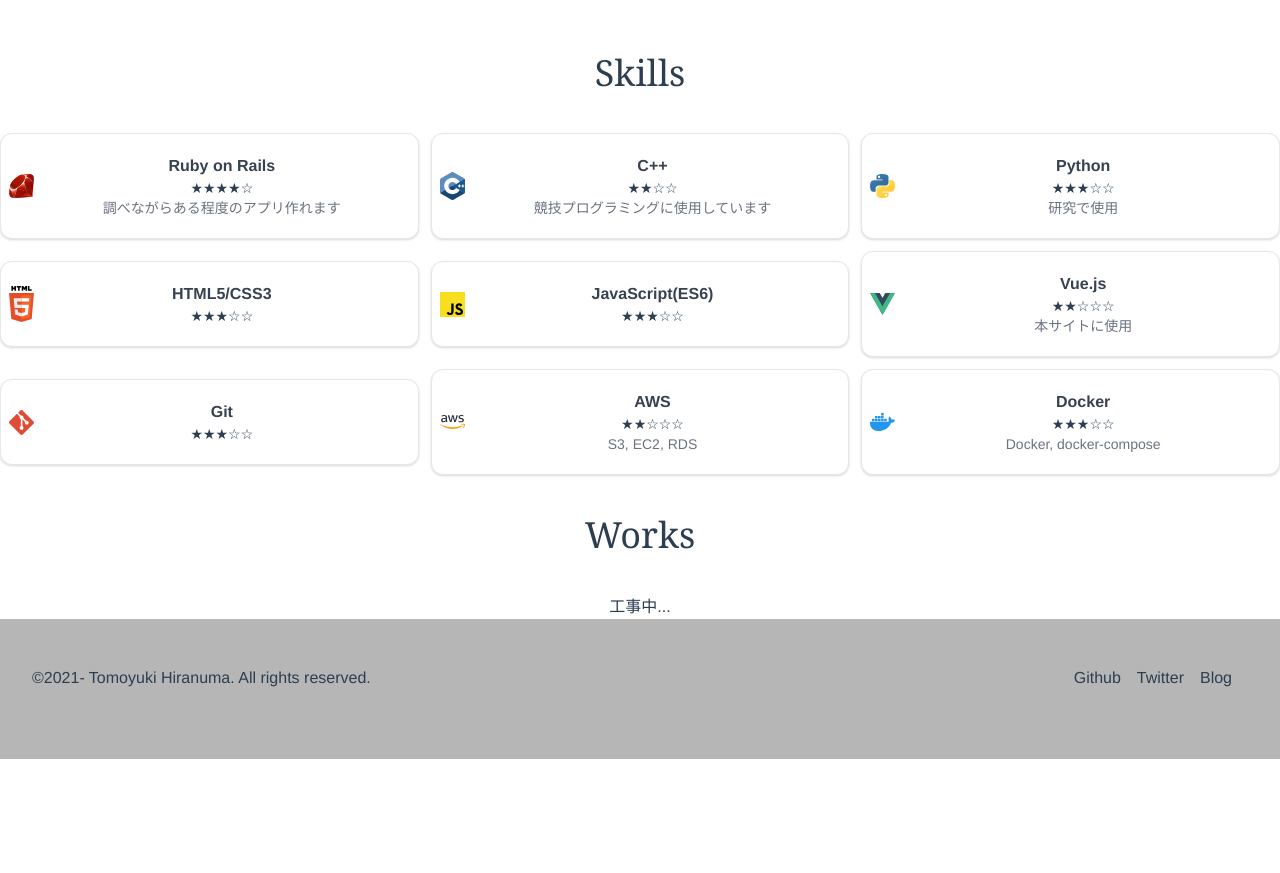
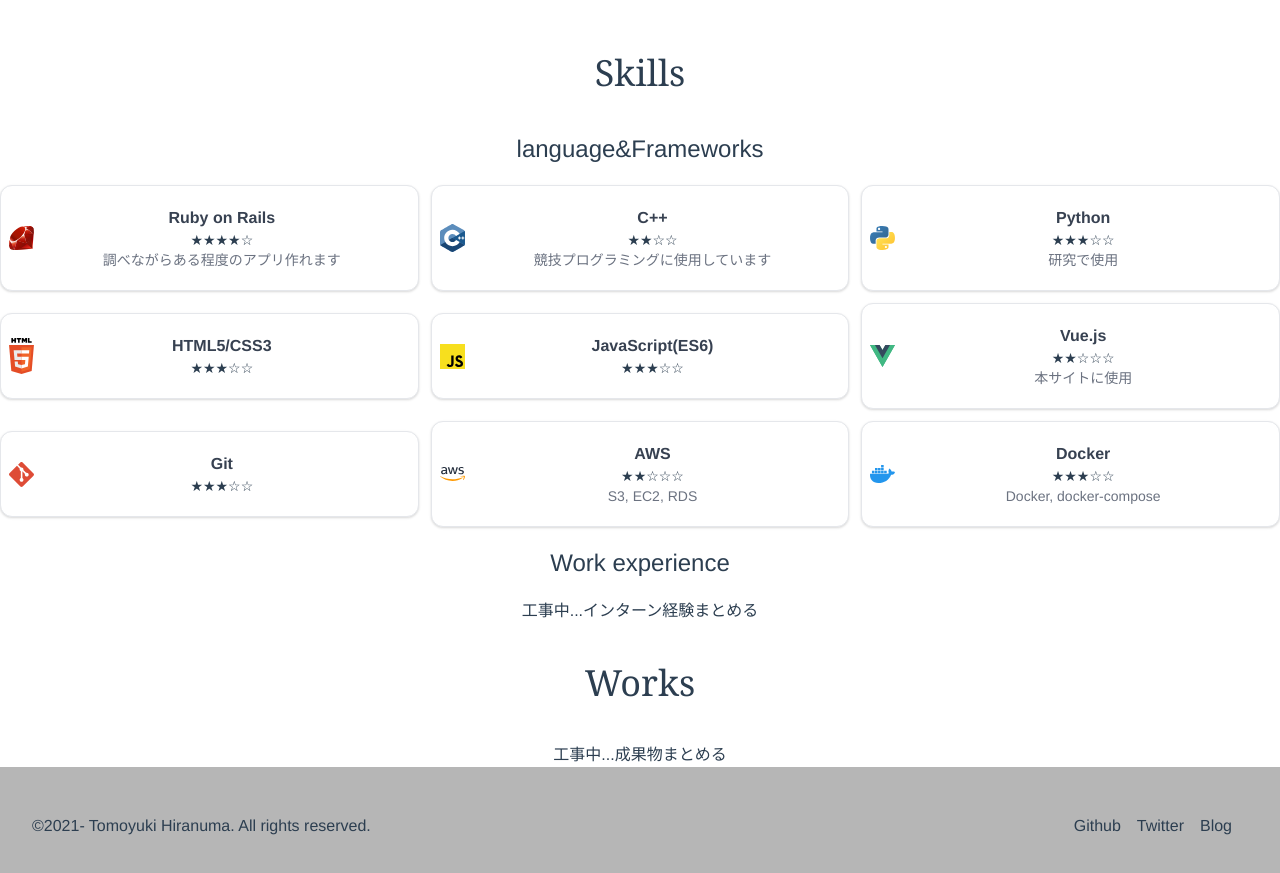
Before and after one commit to tomoyuki-hiranuma/portfolio, a Vue app: page / in a window 1280 px wide. Shown: the part 1024-1897 px from the top of the page. Before the commit the page ends 1783 px from the top, so only its background shows below. Built offline with nearby package versions, Linux system fonts and the light colour scheme.

Commit message:
add intern label

```diff
--- a/src/components/Skills.vue
+++ b/src/components/Skills.vue
@@ -1,6 +1,7 @@
 <template>
   <div id="skills">
     <p class="text-4xl my-10 font-serif">Skills</p>
+    <p class="text-2xl my-5">language&Frameworks</p>
     <div
       class="container mx-auto grid grid-cols-3 gap-3 justify-center items-center"
     >
@@ -13,6 +14,8 @@
         />
       </div>
     </div>
+    <p class="text-2xl my-5">Work experience</p>
+    <p>工事中...インターン経験まとめる</p>
   </div>
 </template>
 
--- a/src/components/Works.vue
+++ b/src/components/Works.vue
@@ -2,7 +2,7 @@
   <div id="works">
     <p class="text-4xl my-10 font-serif">Works</p>
     <div>
-      <p>工事中...</p>
+      <p>工事中...成果物まとめる</p>
     </div>
   </div>
 </template>
```
